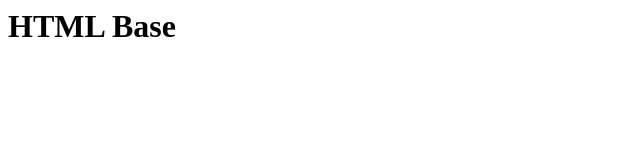
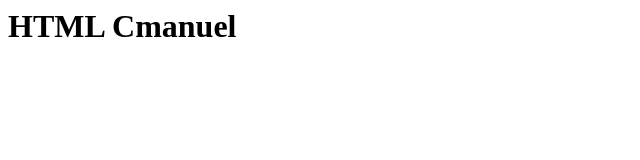
Before and after one commit to cmanuel-2022447/Actividad2, a plain HTML site: page index.html in a window 1280 px wide. Shown: the whole page, without its empty margins (0-640 px from the left). Drawn offline with Linux system fonts and the light colour scheme.

Commit message:
feat: modificar HTML - cmanuel

```diff
--- a/index.html
+++ b/index.html
@@ -1 +1 @@
-<html><head><title>Base</title></head><body><h1>HTML Base</h1></body></html>
+<html><head><title>Cmanuel</title></head><body><h1>HTML Cmanuel</h1></body></html>
```
